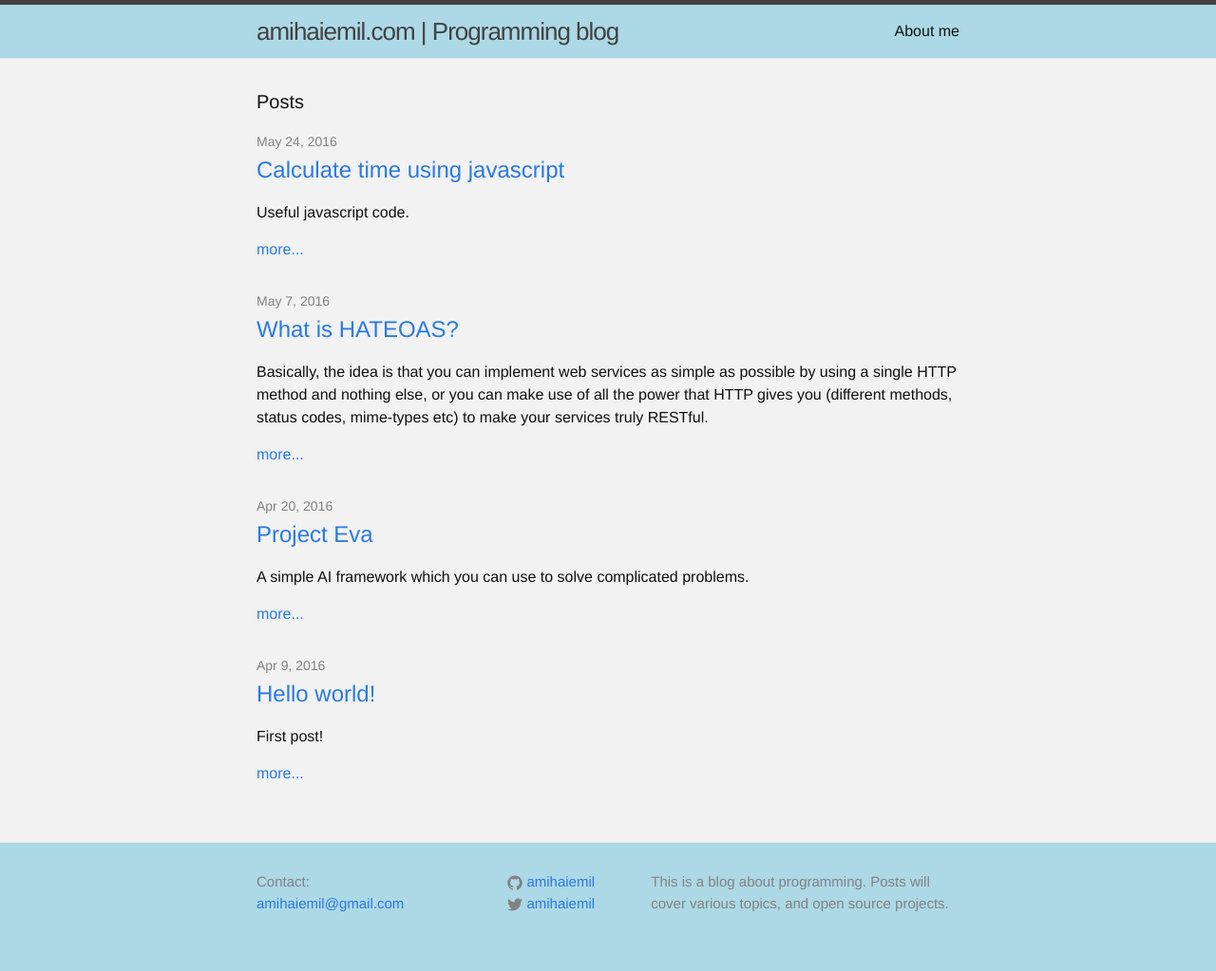
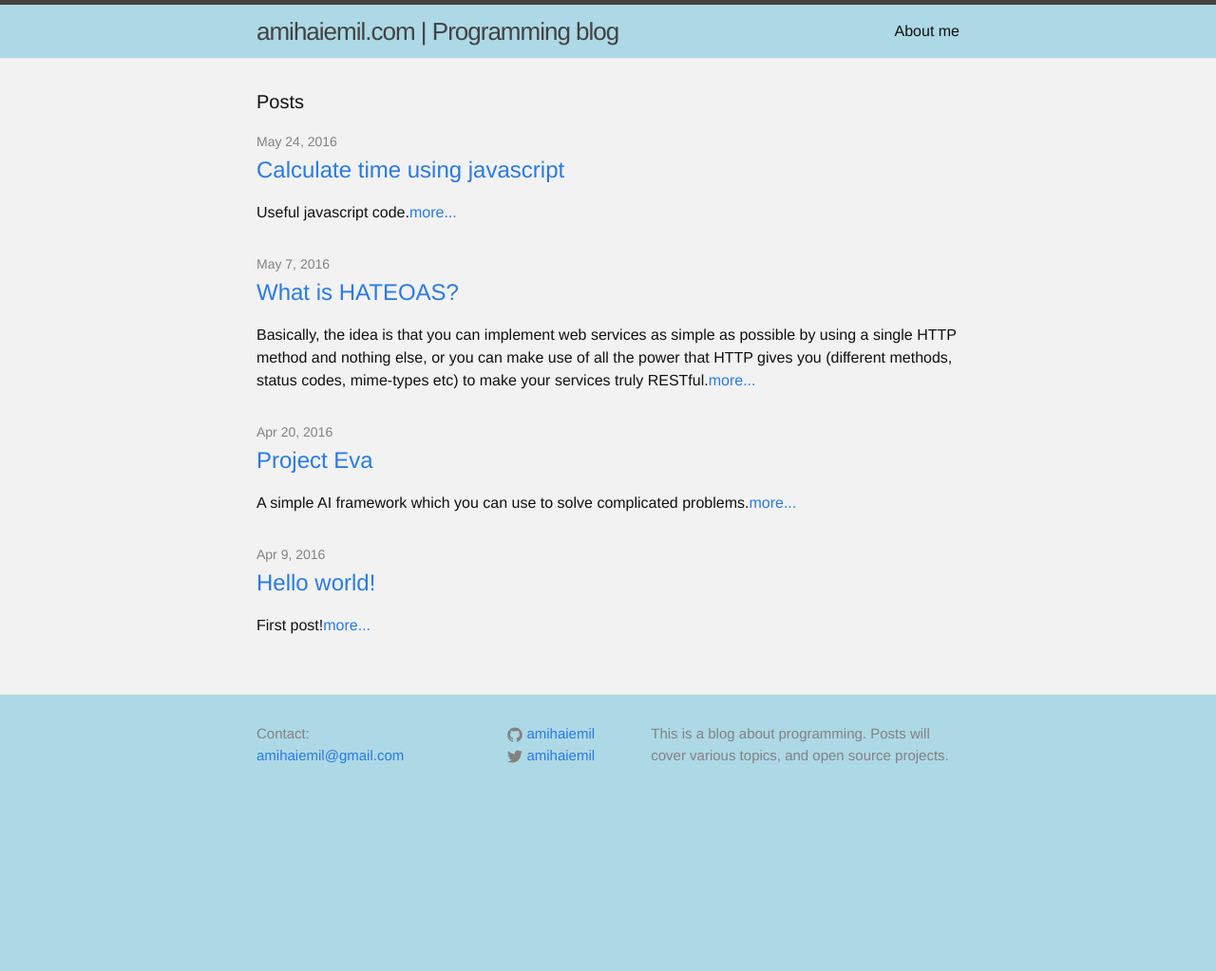
Before and after one commit to amihaiemil/amihaiemil.github.io, a Jekyll site: the page built from index.html, in a window 1280 px wide. Shown: the whole page at 95% size. Built offline with Jekyll 4.4.1, drawn with Linux system fonts in a browser that asks for light colours; comment, search, counter and statistics services are not loaded; after the commit the page ends 900 px from its top, so only the background shows below that.

Commit message:
Update index.html

```diff
--- a/index.html
+++ b/index.html
@@ -13,8 +13,7 @@ layout: default
         <h2>
           <a class="post-link" href="{{ post.url | prepend: site.baseurl }}">{{ post.title }}</a>
         </h2>
-        <p>{{post.preview}}</p>
-        <a href="{{post.url}}">more...</a>
+        <p>{{post.preview}}<a href="{{post.url}}">more...</a></p>
       </li>
     {% endfor %}
   </ul>
```
